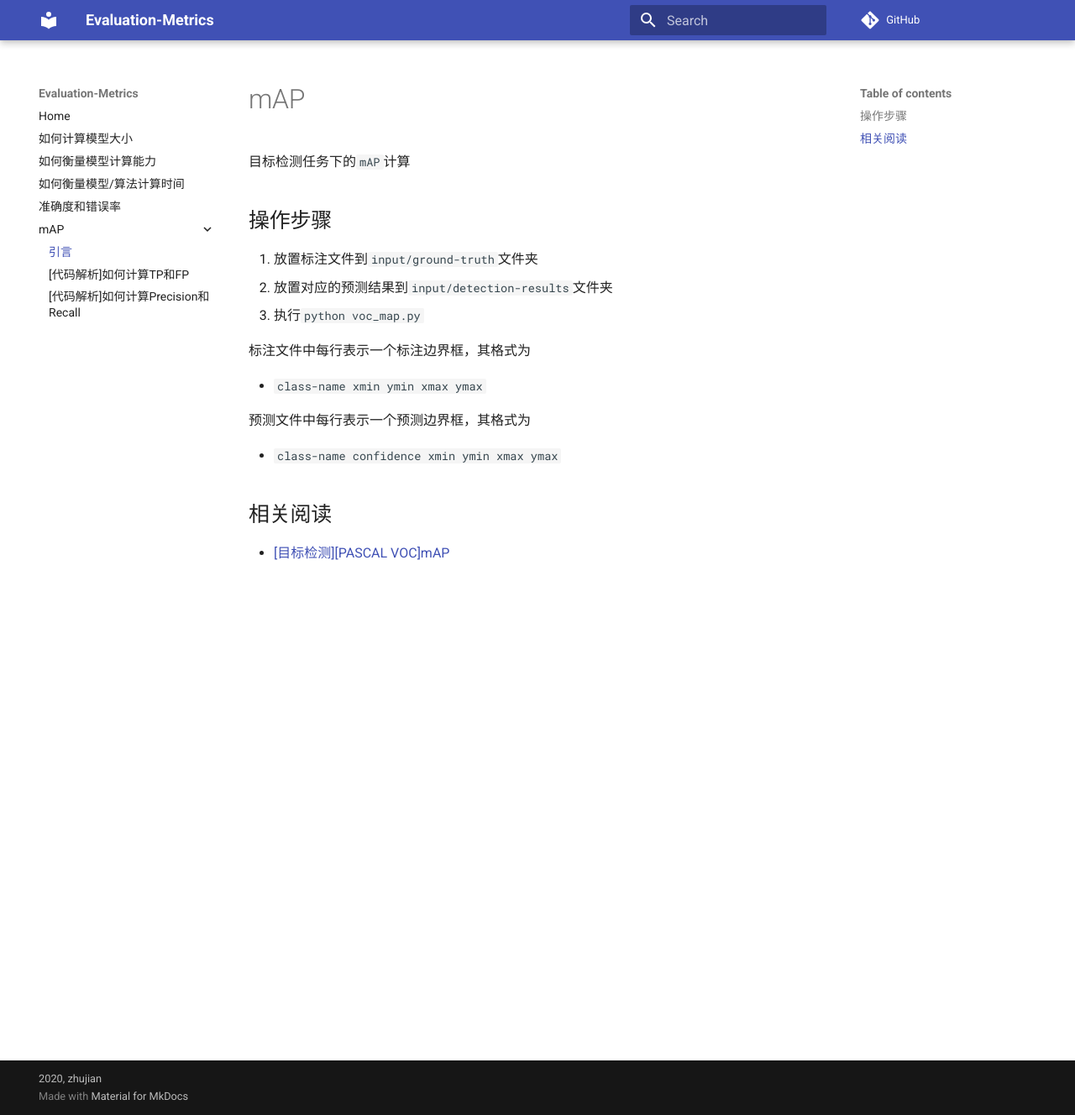
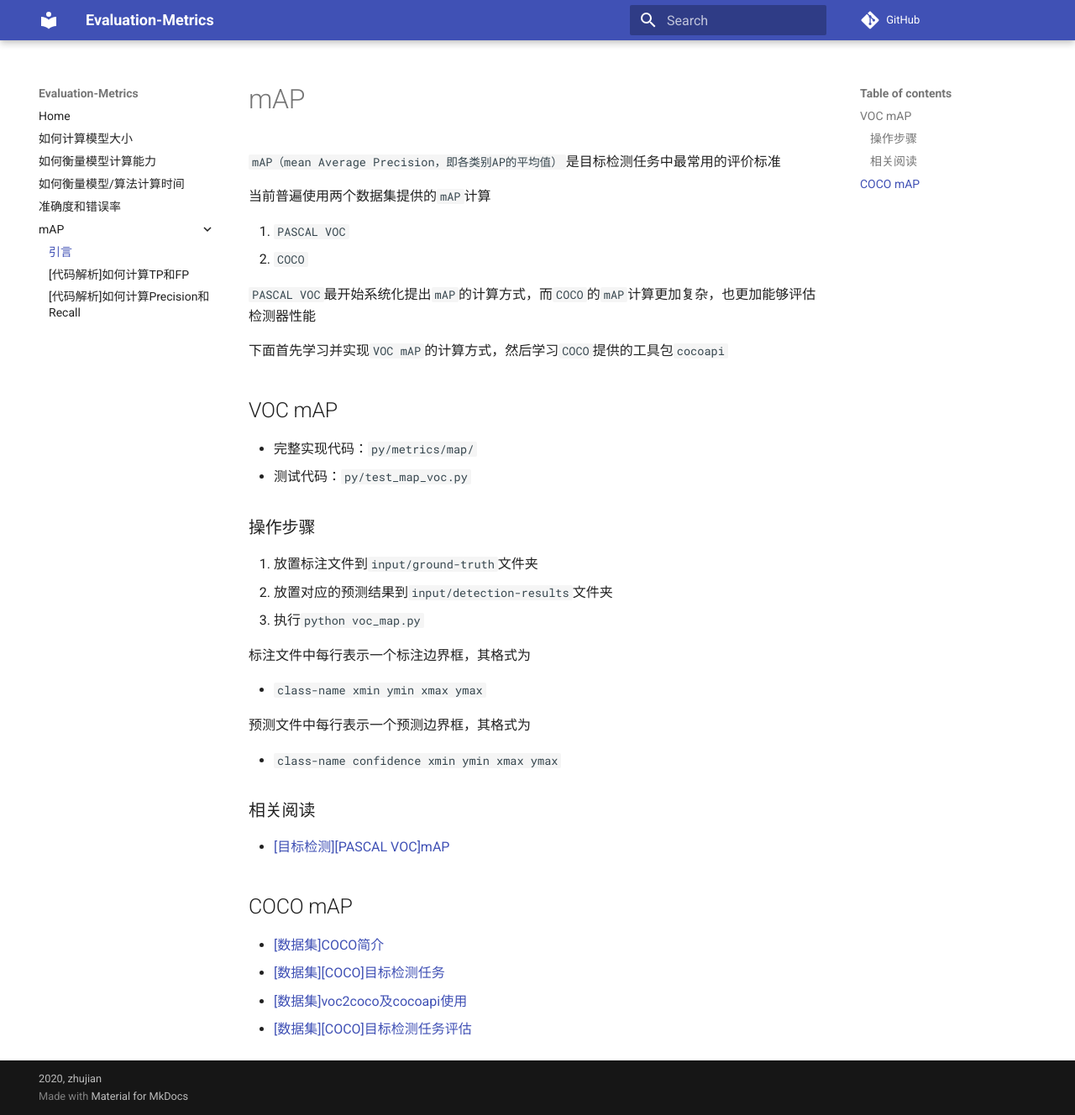
Before and after one commit to deep-learning-algorithm/Evaluation-Metrics, an MkDocs documentation site: the page built from docs/map/index.md, in a window 1280 px wide and 1328 px high. Shown: the whole window at 84% size. Built offline with MkDocs 1.6.1 and Material for MkDocs 9.7.7, drawn with Linux system fonts in a browser that asks for light colours; comment, search, counter and statistics services are not loaded.

Commit message:
docs(map): voc和coco map学习

```diff
--- a/docs/map/index.md
+++ b/docs/map/index.md
@@ -1,9 +1,23 @@
 
 # mAP
 
-目标检测任务下的`mAP`计算
+`mAP（mean Average Precision，即各类别AP的平均值）`是目标检测任务中最常用的评价标准
 
-## 操作步骤
+当前普遍使用两个数据集提供的`mAP`计算
+
+1. `PASCAL VOC`
+2. `COCO`
+
+`PASCAL VOC`最开始系统化提出`mAP`的计算方式，而`COCO`的`mAP`计算更加复杂，也更加能够评估检测器性能
+
+下面首先学习并实现`VOC mAP`的计算方式，然后学习`COCO`提供的工具包`cocoapi`
+
+## VOC mAP
+
+* 完整实现代码：`py/metrics/map/`
+* 测试代码：`py/test_map_voc.py`
+
+### 操作步骤
 
 1. 放置标注文件到`input/ground-truth`文件夹
 2. 放置对应的预测结果到`input/detection-results`文件夹
@@ -17,6 +31,13 @@
 
 * `class-name confidence xmin ymin xmax ymax`
 
-## 相关阅读
+### 相关阅读
 
 * [[目标检测][PASCAL VOC]mAP](https://blog.zhujian.life/posts/d817618d.html)
+
+## COCO mAP
+
+* [[数据集]COCO简介](https://blog.zhujian.life/posts/ef73a2c1.html)
+* [ [数据集][COCO]目标检测任务](https://blog.zhujian.life/posts/46b5955b.html)
+* [[数据集]voc2coco及cocoapi使用](https://blog.zhujian.life/posts/7bae9c2d.html)
+* [[数据集][COCO]目标检测任务评估](https://blog.zhujian.life/posts/d77724ad.html)
```
Also changed, not shown: docs/map/代码解析-如何计算Precision和Recall.md (+1 -1 lines), docs/map/代码解析-如何计算TP和FP.md (+1 -1 lines).
